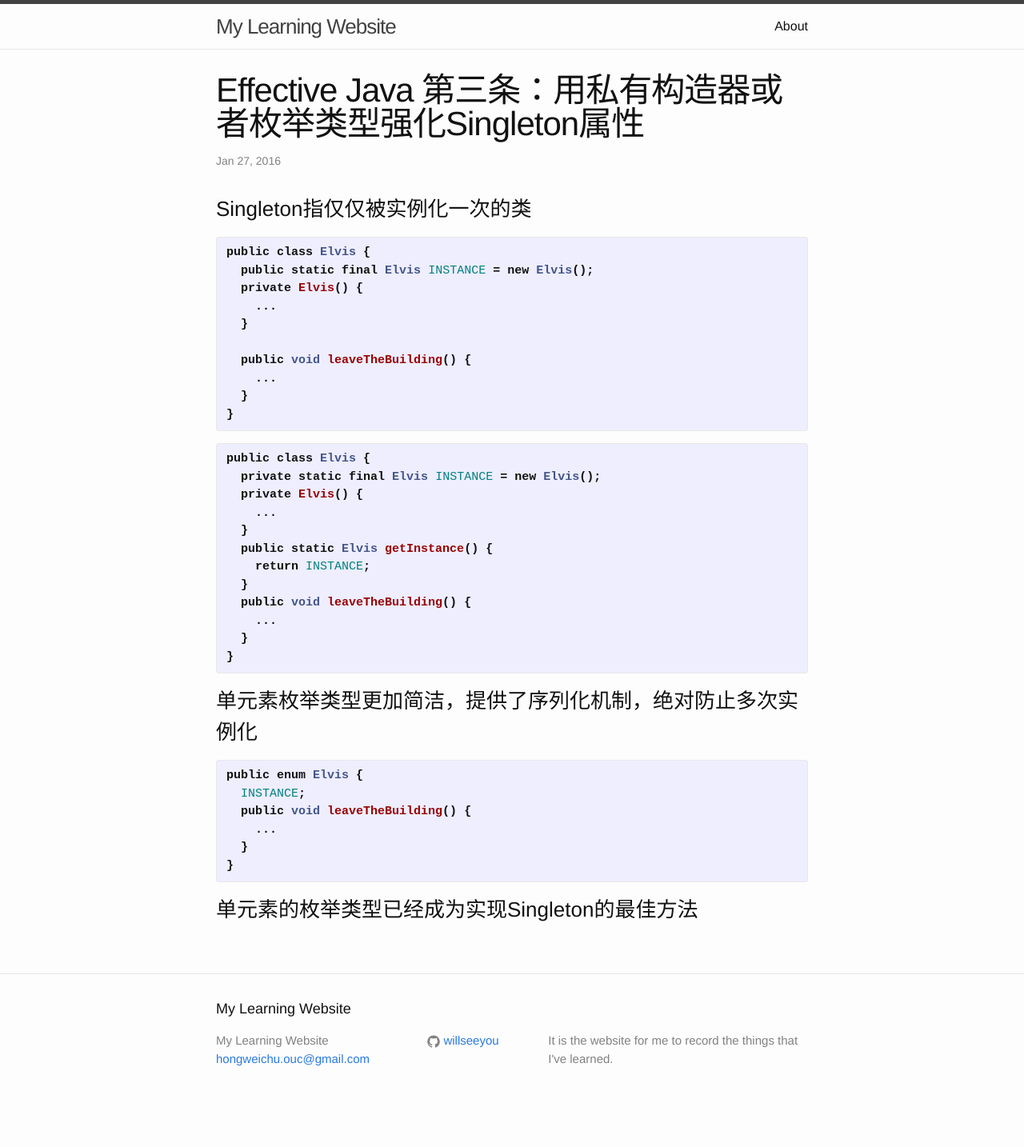
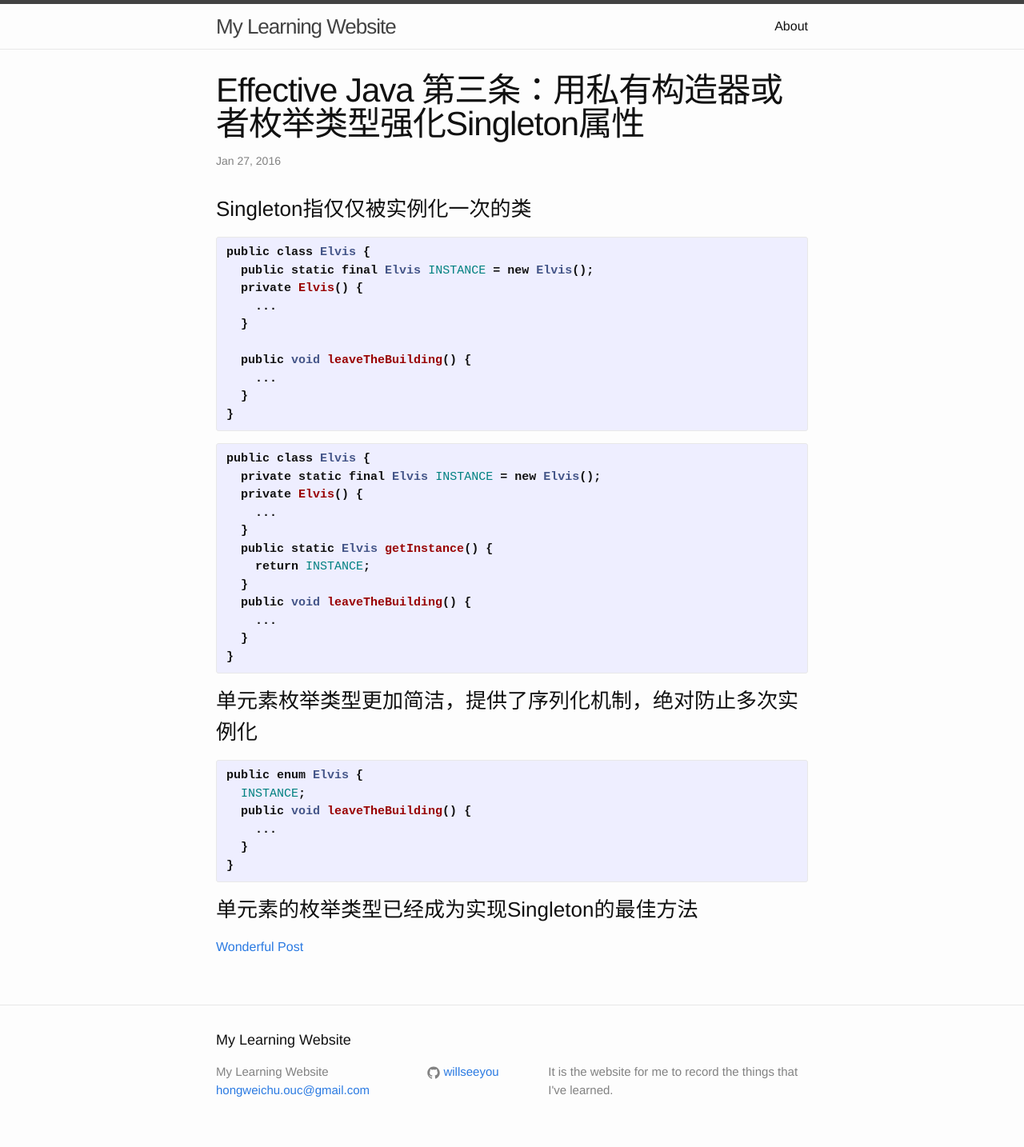
Before and after one commit to willseeyou/willseeyou.github.io, a Jekyll site: the page built from _posts/2016-01-27-effective-java-3.markdown, in a window 1280 px wide. Shown: the whole page at 80% size. Built offline with Jekyll 4.4.1, drawn with Linux system fonts in a browser that asks for light colours; before the commit the page ends 1395 px from its top, so only the background shows below that.

Commit message:
Add relative post

```diff
--- a/_posts/2016-01-27-effective-java-3.markdown
+++ b/_posts/2016-01-27-effective-java-3.markdown
@@ -45,3 +45,5 @@ public enum Elvis {
 {% endhighlight %}
 
 ### 单元素的枚举类型已经成为实现Singleton的最佳方法
+
+[Wonderful Post](http://linxiaobai.github.io/2015/01/21/java%E8%AE%BE%E8%AE%A1%E6%A8%A1%E5%BC%8F%E4%B9%8Bsingleton/)
```
